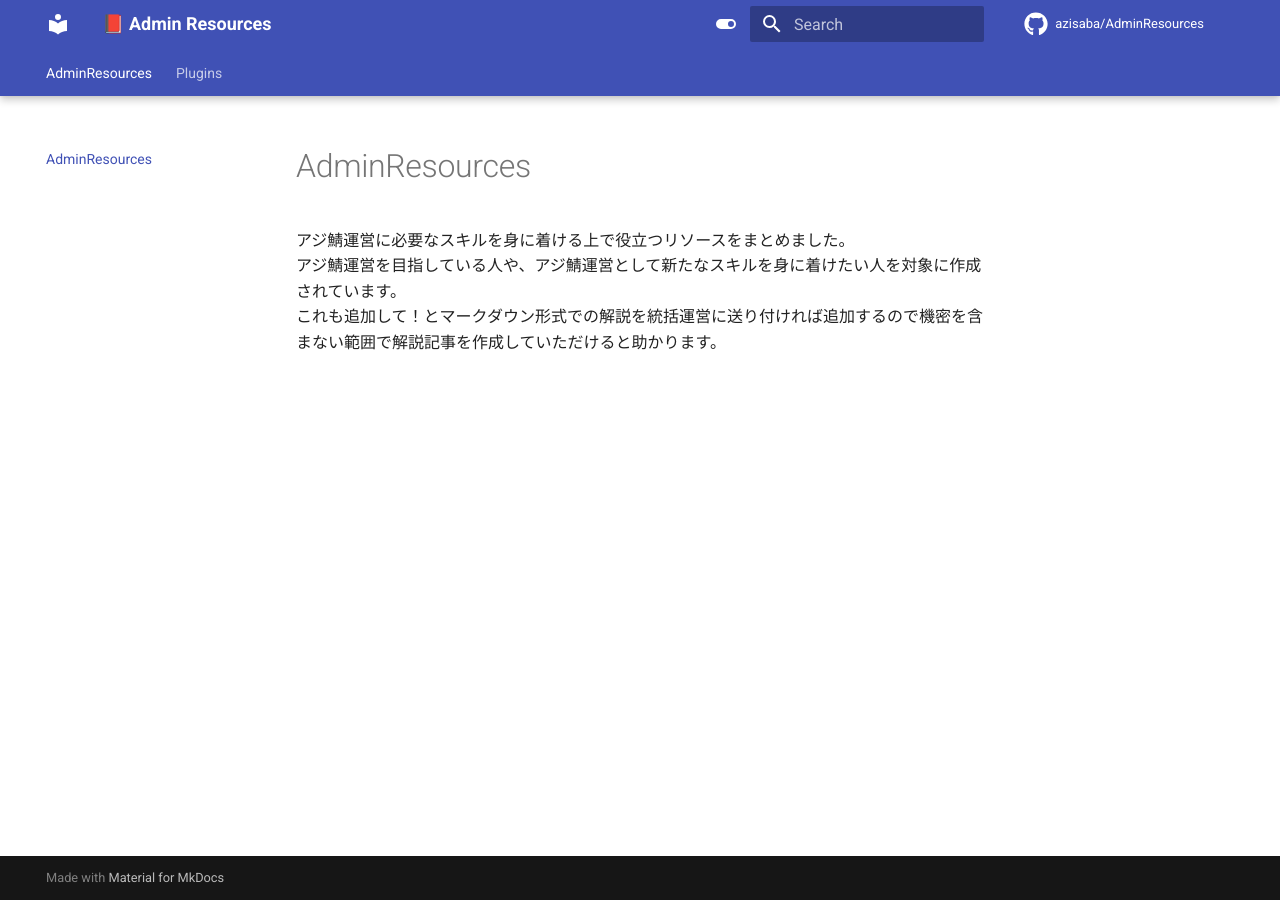
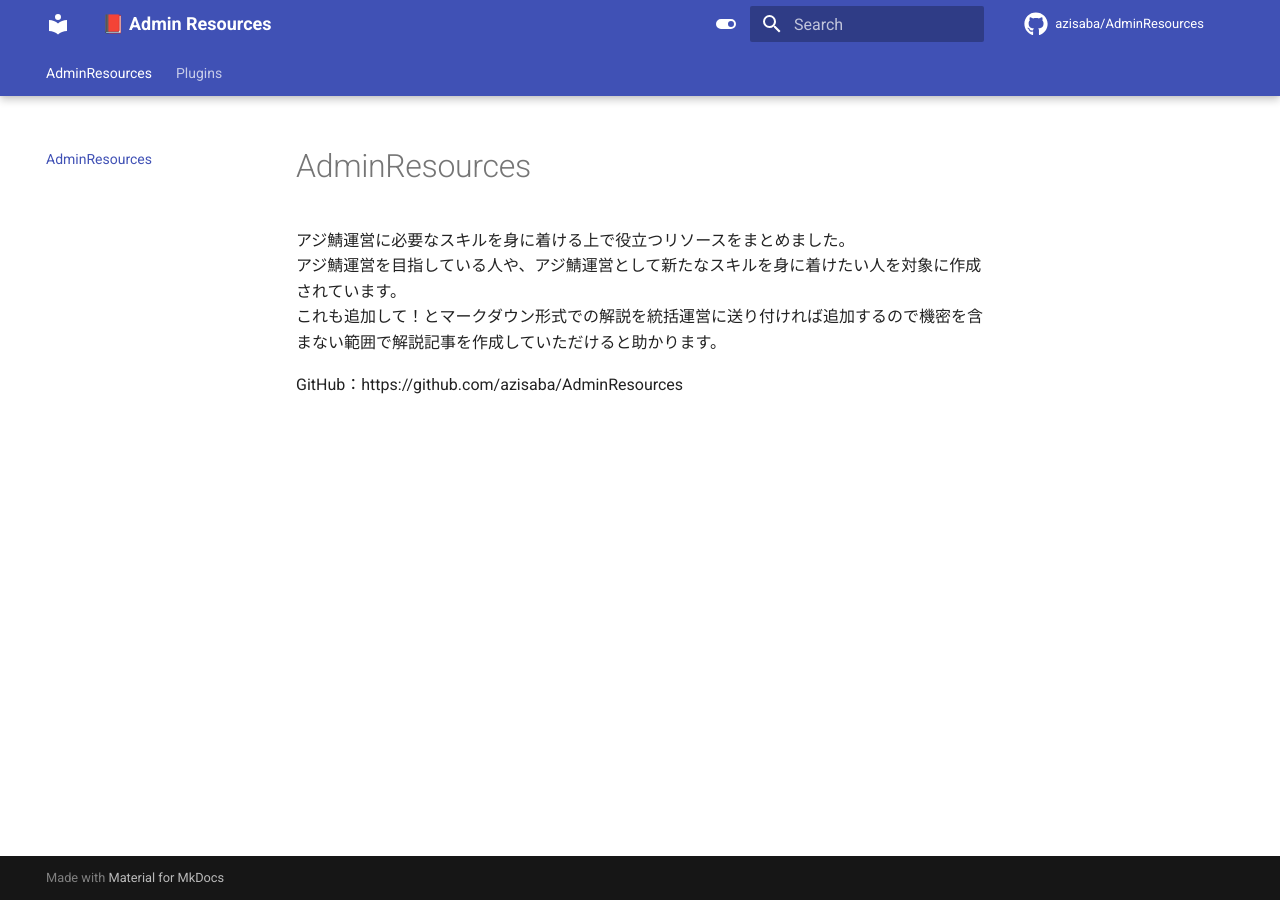
Before and after one commit to azisaba/AdminResources, an MkDocs documentation site: the page built from docs/index.md, in a window 1280 px wide. Built offline with MkDocs 1.6.1 and Material for MkDocs 9.7.7, drawn with Linux system fonts in a browser that asks for light colours; comment, search, counter and statistics services are not loaded.

Commit message:
[Update] add repo url

```diff
--- a/docs/index.md
+++ b/docs/index.md
@@ -2,3 +2,5 @@
 アジ鯖運営に必要なスキルを身に着ける上で役立つリソースをまとめました。
 アジ鯖運営を目指している人や、アジ鯖運営として新たなスキルを身に着けたい人を対象に作成されています。
 これも追加して！とマークダウン形式での解説を統括運営に送り付ければ追加するので機密を含まない範囲で解説記事を作成していただけると助かります。
+
+GitHub：https://github.com/azisaba/AdminResources
```
